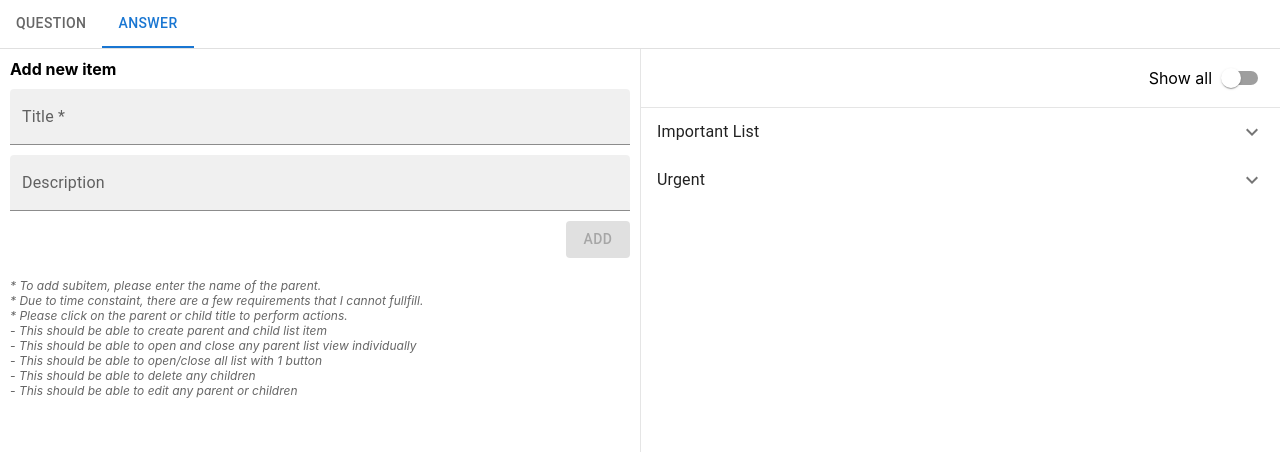
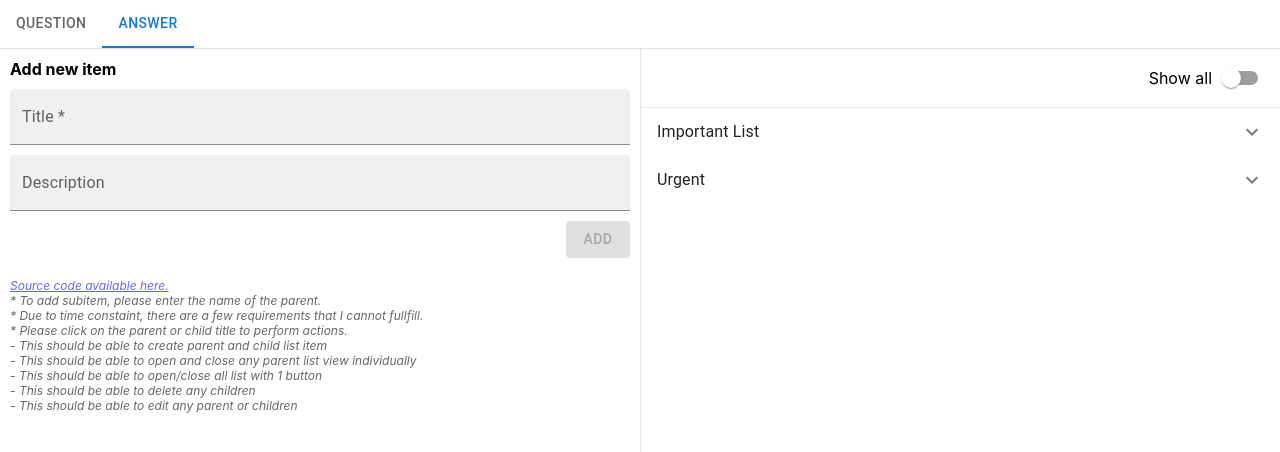
Before and after one commit to nhk96/jagaapp, a Next.js app: page / in a window 1280 px wide. Both pictures are taken after a click on the tab "ANSWER". Shown: the top 452 px of the page. Built offline with nearby package versions, Linux system fonts and the light colour scheme.

Commit message:
Add git repo

```diff
--- a/Views/AnswerView/index.js
+++ b/Views/AnswerView/index.js
@@ -352,7 +352,10 @@ const AnswerView = ({ tabref }) => {
           addNewSubItem={addNewSubItem}
         ></InputParts>
         <Tips>
-          * To add subitem, please enter the name of the parent.
+          <a href="https://github.com/nhk96/jagaapp">
+            Source code available here.
+          </a>
+          <br></br>* To add subitem, please enter the name of the parent.
           <br></br>* Due to time constaint, there are a few requirements that I
           cannot fullfill.
           <br></br> * Please click on the parent or child title to perform
```
